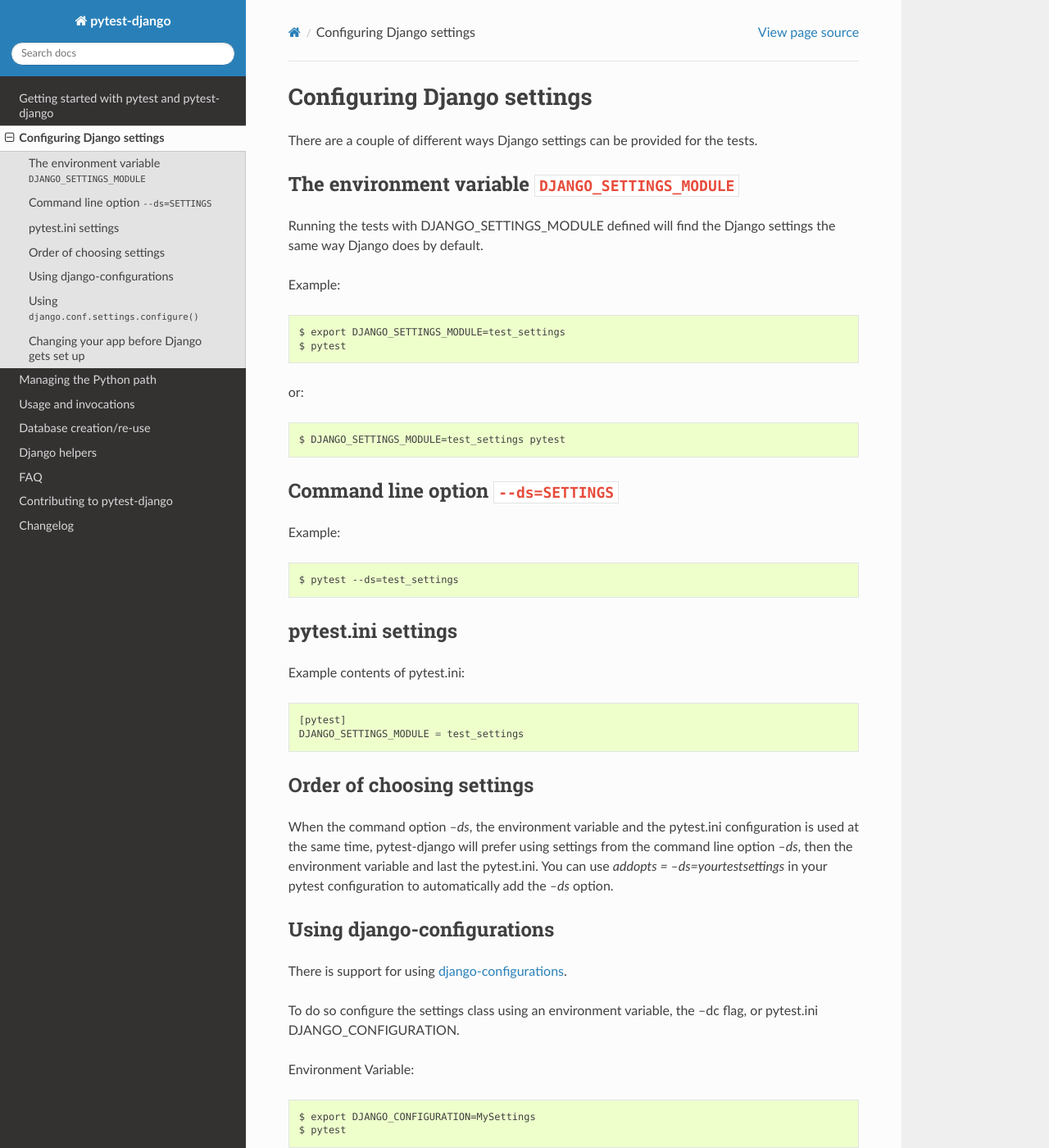
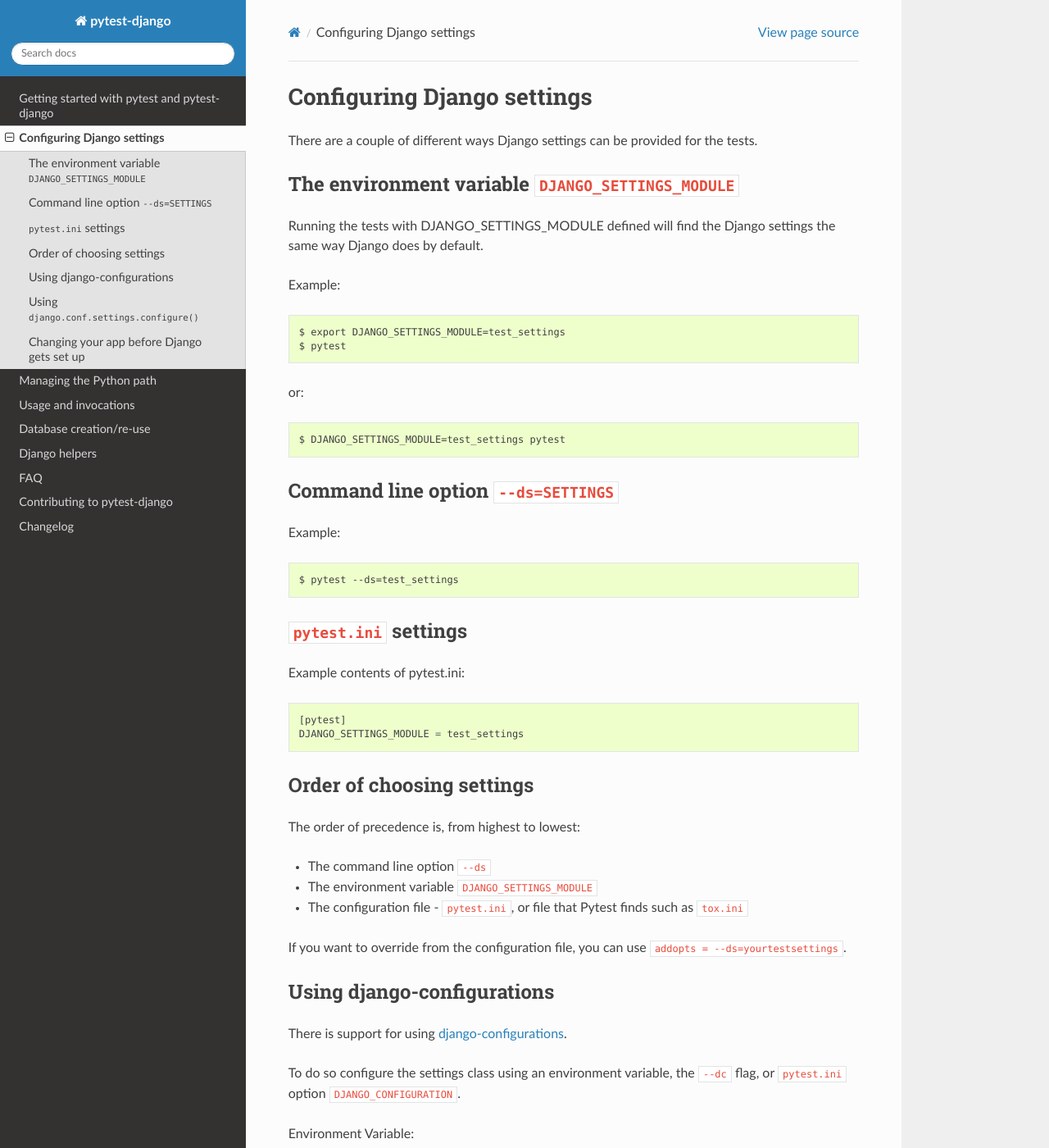
Before and after one commit to pytest-dev/pytest-django, a Sphinx documentation site: the page built from docs/configuring_django.rst, in a window 1280 px wide and 1400 px high. Shown: the whole window at 82% size. Built offline with Sphinx 7.4.7 and the Read the Docs theme 2.0.0, drawn with Linux system fonts in a browser that asks for light colours.

Commit message:
Improve 'configuring' docs
Tidy wording and improve syntax highlighting - single backticks had been used in some places instead of double, giving italics rather than code highlighting.

```diff
--- a/docs/configuring_django.rst
+++ b/docs/configuring_django.rst
@@ -30,8 +30,8 @@
     $ pytest --ds=test_settings
 
 
-pytest.ini settings
--------------------
+``pytest.ini`` settings
+-----------------------
 
 Example contents of pytest.ini::
 
@@ -41,20 +41,23 @@
 Order of choosing settings
 --------------------------
 
-When the command option `--ds`, the environment variable and the pytest.ini
-configuration is used at the same time, pytest-django will prefer using
-settings from the command line option `--ds`, then the environment variable and
-last the pytest.ini.
-You can use `addopts = --ds=yourtestsettings` in your pytest configuration
-to automatically add the `--ds` option.
+The order of precedence is, from highest to lowest:
+
+* The command line option ``--ds``
+* The environment variable ``DJANGO_SETTINGS_MODULE``
+* The configuration file - ``pytest.ini``, or file that Pytest finds such as
+  ``tox.ini``
+
+If you want to override from the configuration file, you can use
+``addopts = --ds=yourtestsettings``.
 
 Using django-configurations
 ---------------------------
 
 There is support for using `django-configurations <https://pypi.python.org/pypi/django-configurations/>`_.
 
-To do so configure the settings class using an environment variable, the --dc
-flag, or pytest.ini DJANGO_CONFIGURATION.
+To do so configure the settings class using an environment variable, the
+``--dc`` flag, or ``pytest.ini`` option ``DJANGO_CONFIGURATION``.
 
 Environment Variable::
 
@@ -64,7 +67,6 @@
 Command Line Option::
 
     $ pytest --dc=MySettings
-
 
 INI File Contents::
 
```
